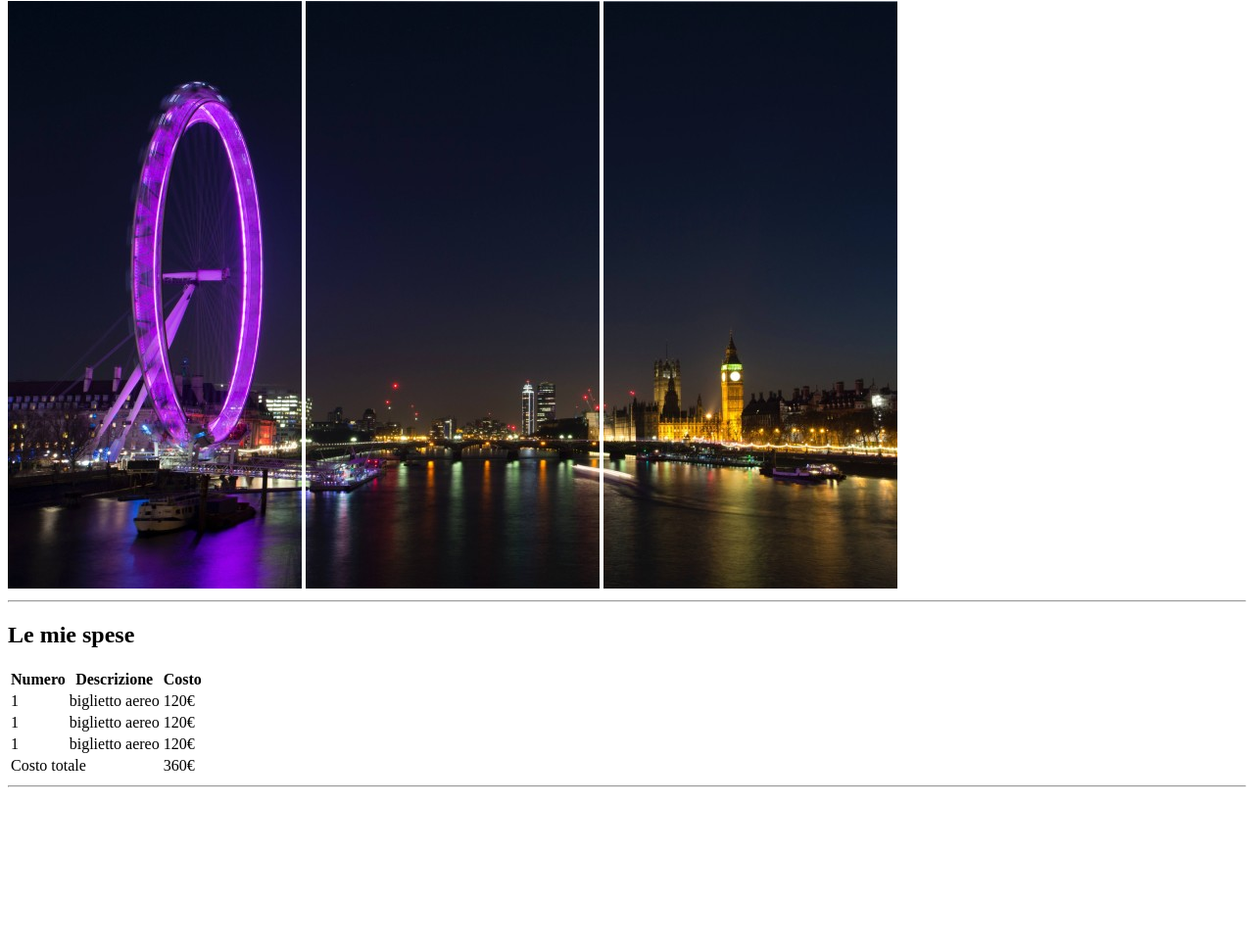
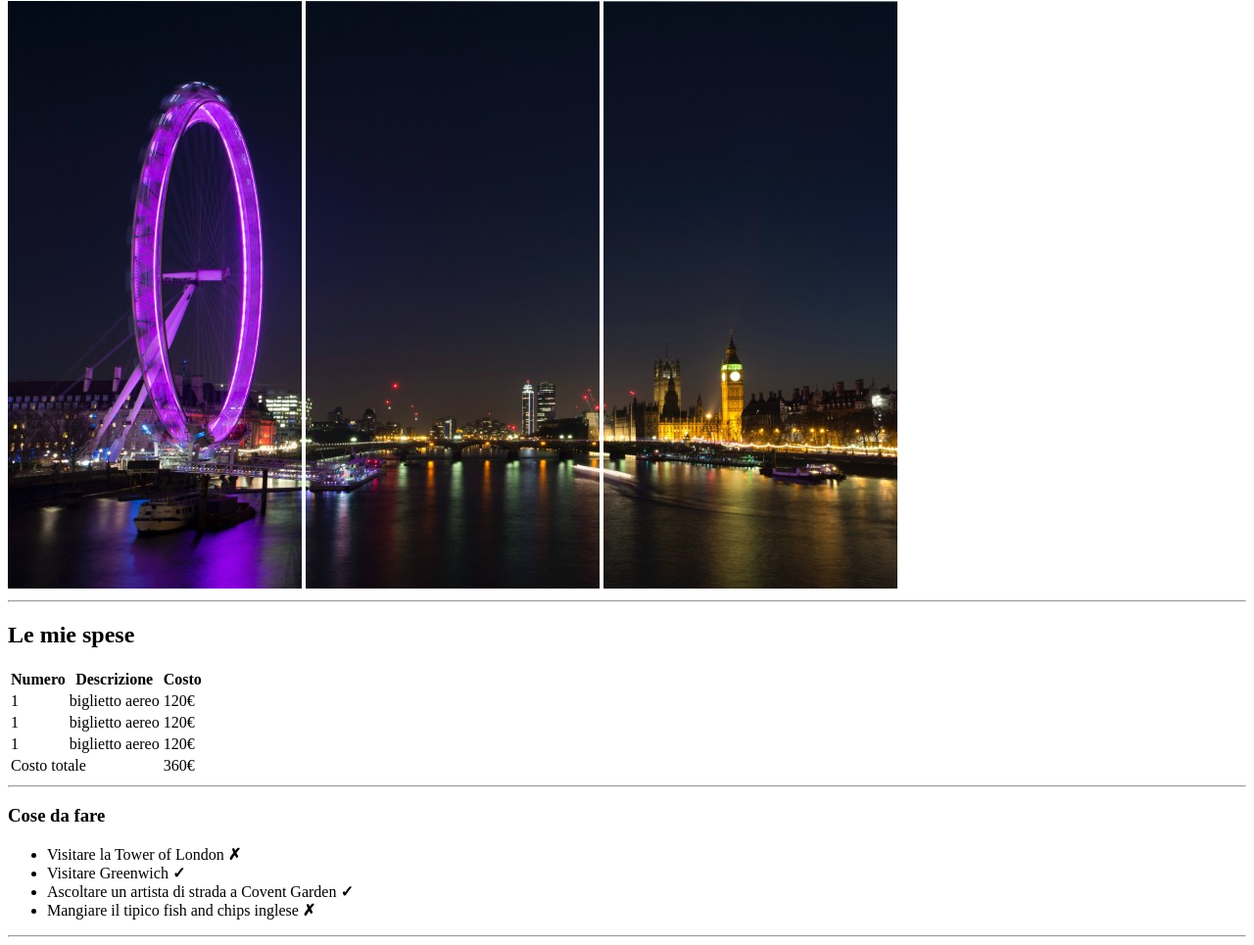
Before and after one commit to AlessiaOsman/git-flow-london, a plain HTML site: page index.html in a window 1280 px wide. Shown: the part 79-1044 px from the top of the page at 98% size. Before the commit the page ends 891 px from the top, so only its background shows below. Drawn offline with Linux system fonts and the light colour scheme.

Commit message:
added to do list section

```diff
--- a/index.html
+++ b/index.html
@@ -1,10 +1,12 @@
 <!DOCTYPE html>
 <html lang="en">
+
 <head>
   <meta charset="UTF-8">
   <meta name="viewport" content="width=device-width, initial-scale=1.0">
-    <title>Document</title>
+  <title>London Trip</title>
 </head>
+
 <body>
   <!--Titolo e immagini di presentazione-->
   <header>
@@ -56,5 +58,17 @@
       <hr>
     </section>
 
+    <!-- Cose da fare -->
+    <section id="cosedafare">
+      <h3>Cose da fare</h3>
+      <ul>
+        <li>Visitare la Tower of London <b>&#10007;</b></li>
+        <li>Visitare Greenwich <b>&#10003;</b></li>
+        <li>Ascoltare un artista di strada a Covent Garden <b>&#10003;</b></li>
+        <li>Mangiare il tipico fish and chips inglese <b>&#10007;</b></li>
+      </ul>
+      <hr>
+    </section>
 </body>
+
 </html>
```
Lines whose indentation alone changed are shown as unchanged.
